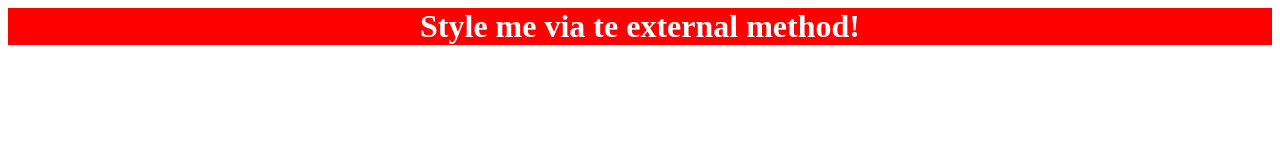
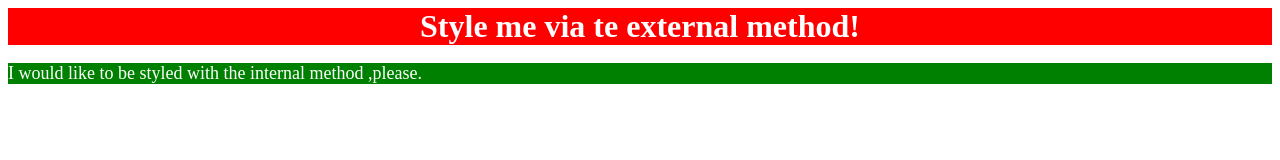
Before and after one commit to HeitorHMA/Css-Methods, a plain HTML site: page index.html in a window 1280 px wide. Drawn offline with Linux system fonts and the light colour scheme.

Commit message:
Add a paragraph element to body and a style element to head,Styled the paragraph via the internal method to fixxate the concepts with the following properties: green background,white text color and font size of 18px

```diff
--- a/index.html
+++ b/index.html
@@ -5,8 +5,15 @@
     <meta name="viewport" content="width=device-width, initial-scale=1.0">
     <title>Css Methods</title>
     <link rel="stylesheet" href="css/styles.css">
+    <style>
+    p{
+        background-color: green;
+        color: white;
+        font-size: 18px;}
+    </style>
 </head>
 <body>
     <div>Style me via te external method!</div>
+    <p>I would like to be styled with the internal method ,please.</p>
 </body>
 </html>
```
